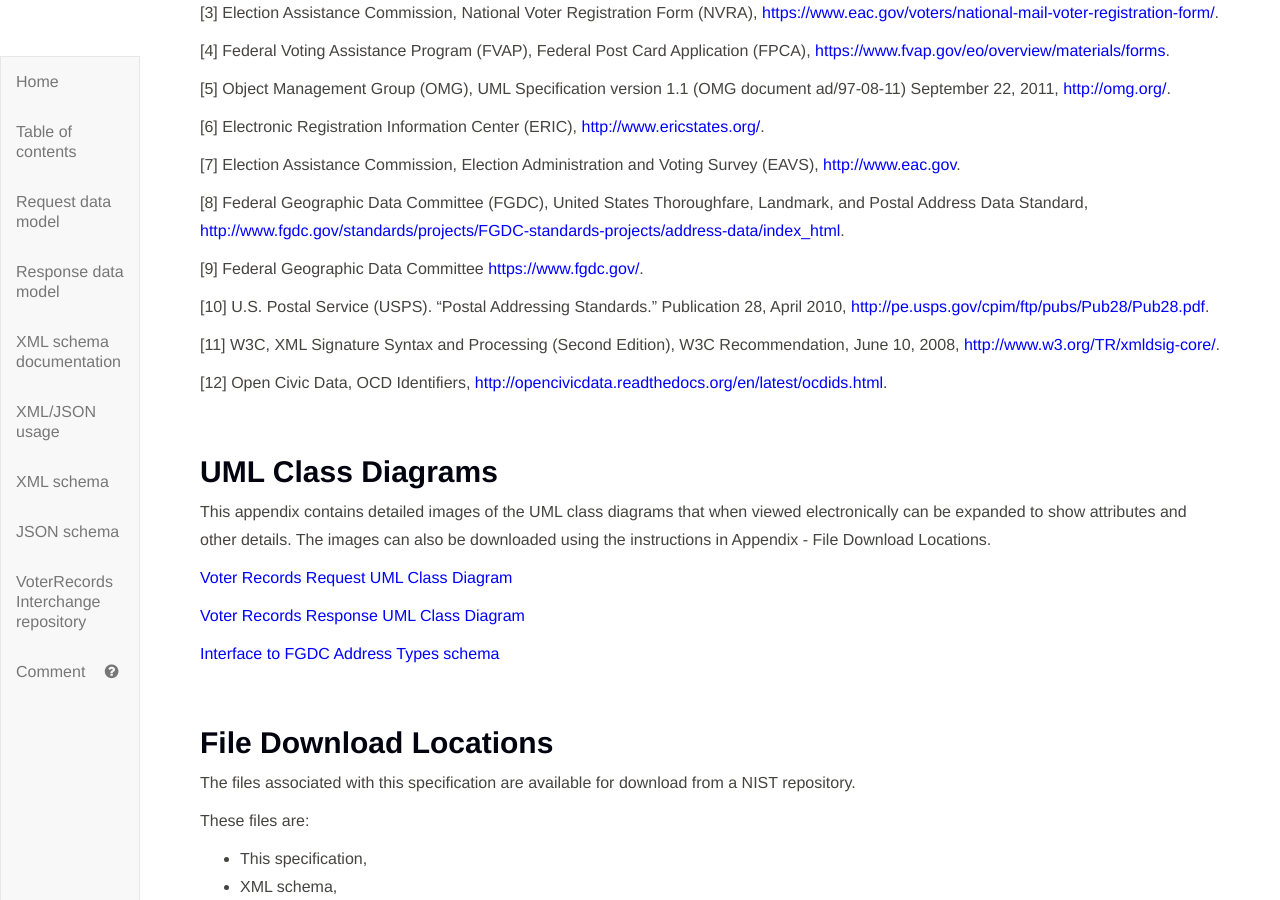
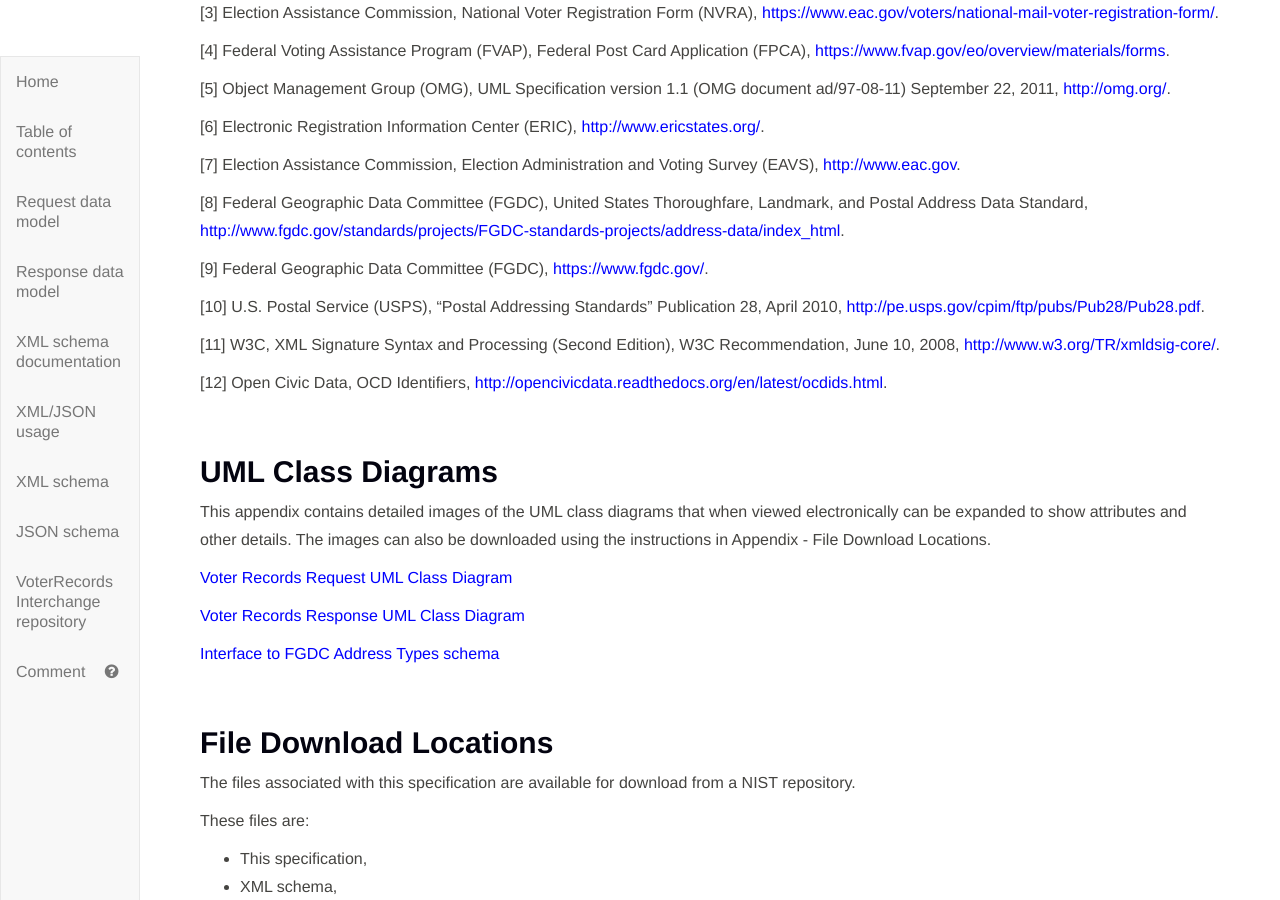
Before and after one commit to usnistgov/VoterRecordsInterchange, a Jekyll site: the page built from index.md, in a window 1280 px wide and 900 px high, scrolled down 61156 px. Built offline with Jekyll 4.4.1, drawn with Linux system fonts in a browser that asks for light colours; our own code applies the rules of GitHub Pages for plain Markdown files; some of the changed text lies outside the part shown.

Commit message:
new text

```diff
--- a/index.md
+++ b/index.md
@@ -1918,9 +1918,9 @@ Schema definition:
 # XML/JSON Usage examples
 This section contains several examples showing voter records request and response transactions in XML and JSON, all using the NVRA form.  The examples are:
 
-- Voter Registration Request - XML
-- Voter Registration Request - JSON
-- Voter Registration Response - XML
+- Voter Registration Request - [XML](#example-nvra-voter-registration-request-in-xml)
+- Voter Registration Request - [JSON](#example-nvra-voter-registration-request-in-json)
+- Voter Registration Response - [XML](#example-nvra-voter-records-response-in-xml)
 
 In the voter records request transaction examples, note that a significant majority of the statements are to do with specifying addresses for `MailingAddress`, `PreviousRegistrationAddress`, and `RegistrationAddress`.  Thus, an understanding of the FGDC standard[\[8\]](#references) is vital.
 
@@ -2420,9 +2420,9 @@ document ad/97-08-11) September 22, 2011, [http://omg.org/](http://omg.org/).
 Landmark, and Postal Address Data Standard,
 [http://www.fgdc.gov/standards/projects/FGDC-standards-projects/address-data/index_html](http://www.fgdc.gov/standards/projects/FGDC-standards-projects/address-data/index_html).
 
-[9] Federal Geographic Data Committee [https://www.fgdc.gov/](https://www.fgdc.gov/).
-
-[10] U.S. Postal Service (USPS). "Postal Addressing Standards." Publication 28, April 2010, [http://pe.usps.gov/cpim/ftp/pubs/Pub28/Pub28.pdf](http://pe.usps.gov/cpim/ftp/pubs/Pub28/Pub28.pdf).
+[9] Federal Geographic Data Committee (FGDC), [https://www.fgdc.gov/](https://www.fgdc.gov/).
+
+[10] U.S. Postal Service (USPS), "Postal Addressing Standards" Publication 28, April 2010, [http://pe.usps.gov/cpim/ftp/pubs/Pub28/Pub28.pdf](http://pe.usps.gov/cpim/ftp/pubs/Pub28/Pub28.pdf).
 
 [11] W3C, XML Signature Syntax and Processing (Second Edition), W3C
 Recommendation, June 10, 2008, [http://www.w3.org/TR/xmldsig-core/](http://www.w3.org/TR/xmldsig-core/).
```
